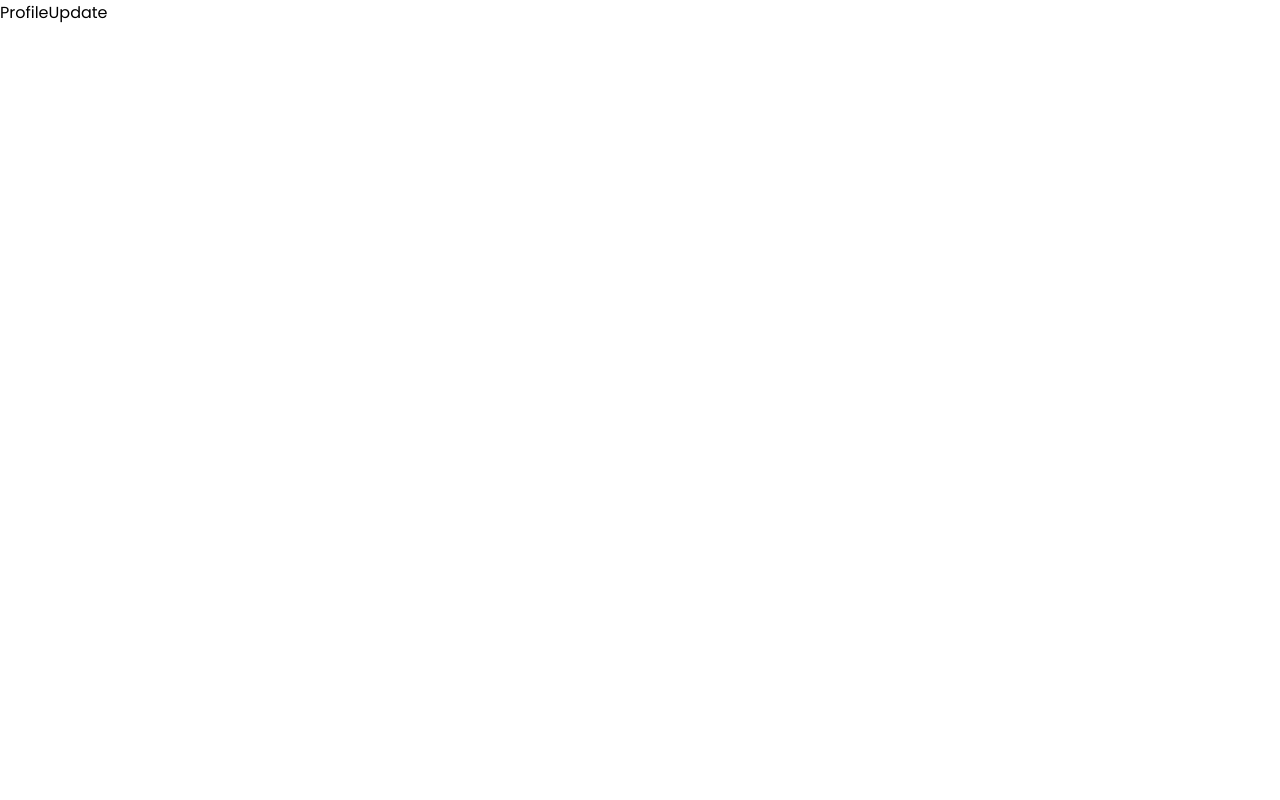
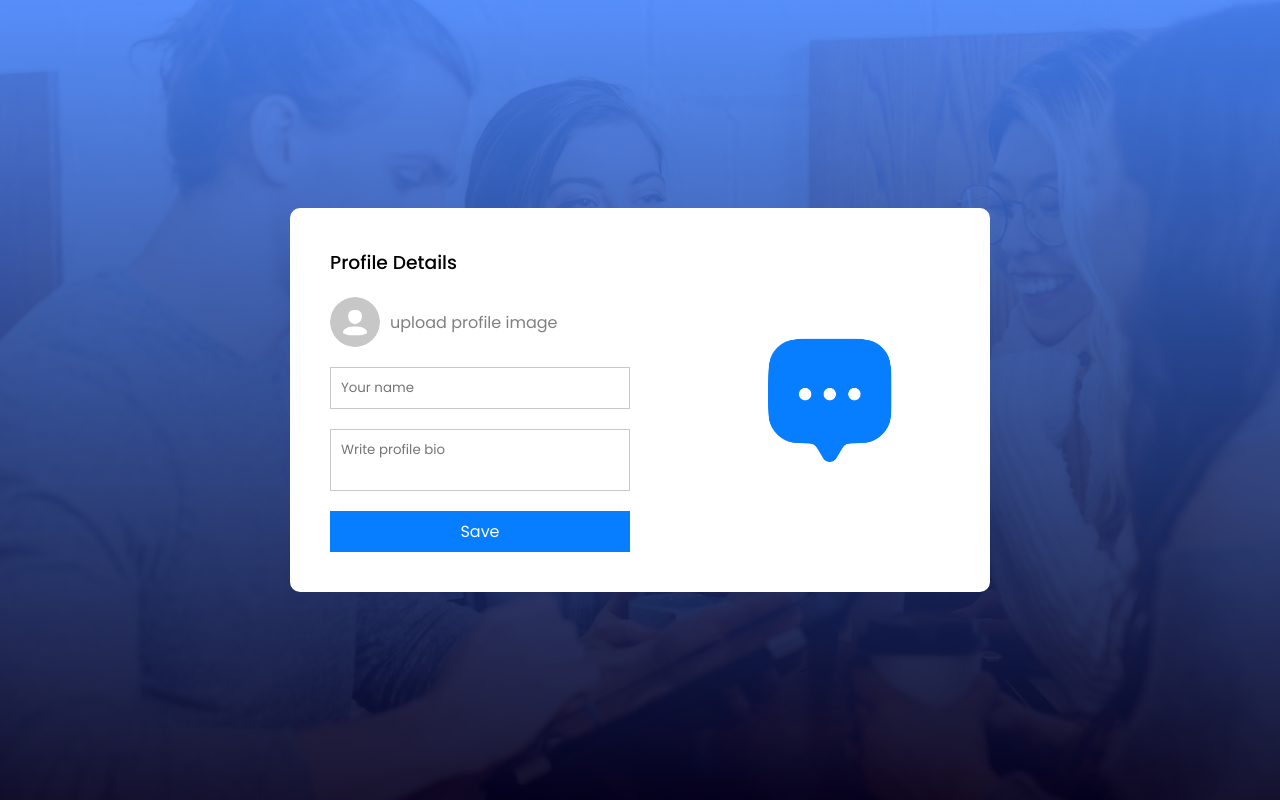
Before and after one commit to Estifanos58/chat_app_frontend, a React (Vite) app: page /profile in a window 1280 px wide. Built offline with nearby package versions, Linux system fonts and the light colour scheme.

Commit message:
profile page

```diff
--- a/src/pages/ProfileUpdate/ProfileUpdate.css
+++ b/src/pages/ProfileUpdate/ProfileUpdate.css
@@ -0,0 +1,60 @@
+.profile {
+    min-height: 100vh;
+    background: url(/background.png) no-repeat;
+    background-size: cover;
+    display: flex;
+    align-items: center;
+    justify-content: center;
+}
+.profile-container {
+    background: white;
+    display: flex;
+    align-items: center;
+    justify-content: space-between;
+    min-width: 700px;
+    border-radius: 10px;
+}
+.profile-pic {
+    max-width: 160px;
+    aspect-ratio: 1/1;
+    margin: 20px auto;
+    border-radius: 50%;
+}
+.profile form {
+    display: flex;
+    flex-direction: column;
+    gap: 20px;
+    padding: 40px;
+}
+.profile form h3 {
+    font-weight: 500;
+}
+.profile label {
+    display: flex;
+    align-items: center;
+    gap: 10px;
+    color: gray;
+    cursor: pointer;
+}
+.profile label img {
+    width: 50px;
+    aspect-ratio: 1/1;
+    border-radius: 50%;
+}
+.profile input, textarea {
+    padding: 10px;
+    min-width: 300px;
+    border: 1px solid #c9c9c9;
+    outline-color: #077eff;
+}
+.profile textarea {
+    resize: none;
+}
+.profile form button {
+    border: none;
+    color: white;
+    background-color: #077eff;
+    padding: 8px;
+    font-size: 16px;
+    cursor: pointer;
+}
--- a/src/pages/ProfileUpdate/ProfileUpdate.jsx
+++ b/src/pages/ProfileUpdate/ProfileUpdate.jsx
@@ -1,8 +1,27 @@
+import { useState } from 'react'
+import assets from '../../assets/assets'
 import './ProfileUpdate.css'
 
 function ProfileUpdate() {
+  const [image, setImage] = useState(false)
+
   return (
-    <div>ProfileUpdate</div>
+    <div className='profile'>
+      <div className="profile-container">
+        <form>
+          <h3>Profile Details</h3>
+          <label htmlFor="avatar">
+            <input onChange={(e)=> setImage(e.target.files[0])} type="file" id='avatar' accept='.png, .jpg, .jpeg' hidden/>
+            <img src={image? URL.createObjectURL(image) : assets.avatar_icon} alt="" />
+            upload profile image
+          </label>
+          <input type="text" placeholder='Your name' required />
+          <textarea placeholder='Write profile bio' required id=""></textarea>
+          <button type="submit">Save</button>
+        </form>
+        <img className='profile-pic' src={image? URL.createObjectURL(image): assets.logo_icon} alt="" />
+      </div>
+    </div>
   )
 }
 
```
